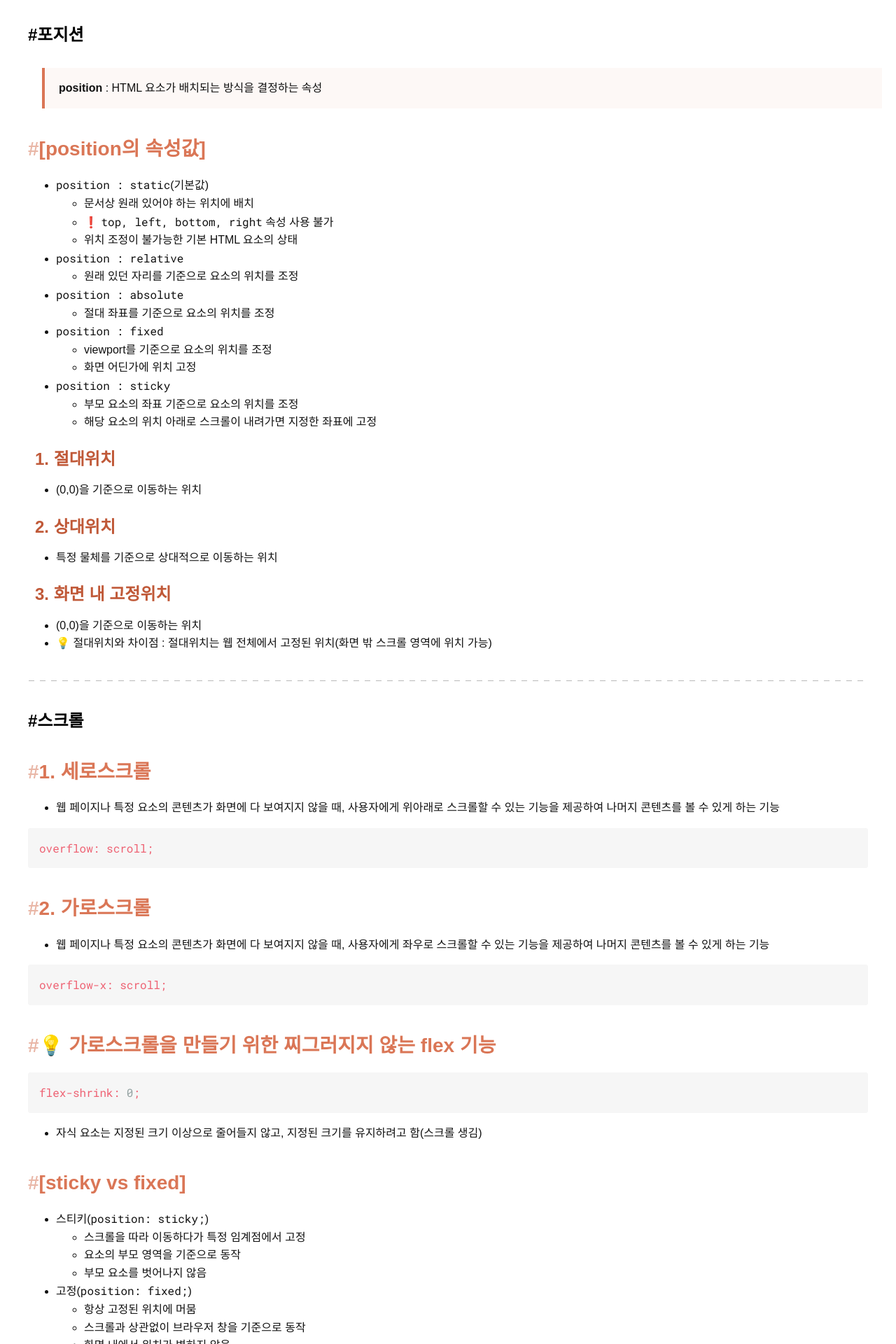
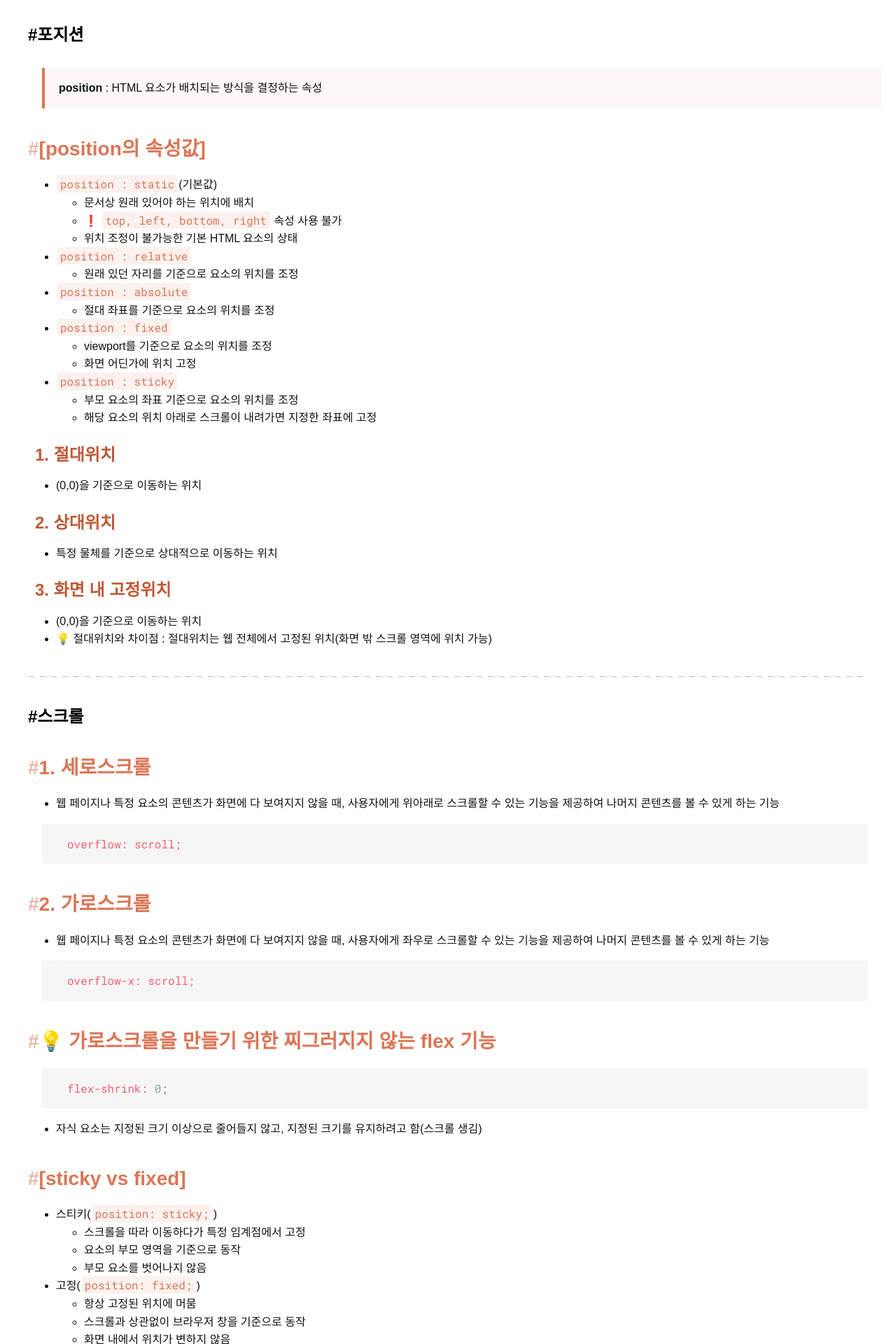
Before and after one commit to shkim00216/shkim00216.github.io, a Jekyll site: the page built from _posts/2025-03-26-01-CSS3.md, in a window 1280 px wide. Shown: the part 309-2229 px from the top of the page at 70% size. Built offline with Jekyll 4.4.1, drawn with Linux system fonts in a browser that asks for light colours; some web fonts are replaced.

Commit message:
Update _syntax.scss

```diff
--- a/_sass/_syntax.scss
+++ b/_sass/_syntax.scss
@@ -3,6 +3,7 @@
 .highlight {
   background-color: var(--bg);
   border-radius: 4px;
+  margin-left: 20px;
 }
 
 .dark {
@@ -10,3 +11,24 @@
     background-color: var(--dark-sub);
   }
 }
+
+.language-plaintext {
+  &.highlighter-rouge {
+    background-color: rgba($color: #DA7656, $alpha: 0.1);
+    padding: 2px 4px;
+    border-radius: 2px;
+    color: var(--point);
+    font-size: 16px;
+    font-weight: 400;
+    line-height: 1.3;
+    margin: 2px;
+  }
+}
+
+.dark {
+  .language-plaintext {
+    &.highlighter-rouge {
+      background-color: rgba($color: #ffffff, $alpha: 0.1);
+    }
+  }
+}
```
